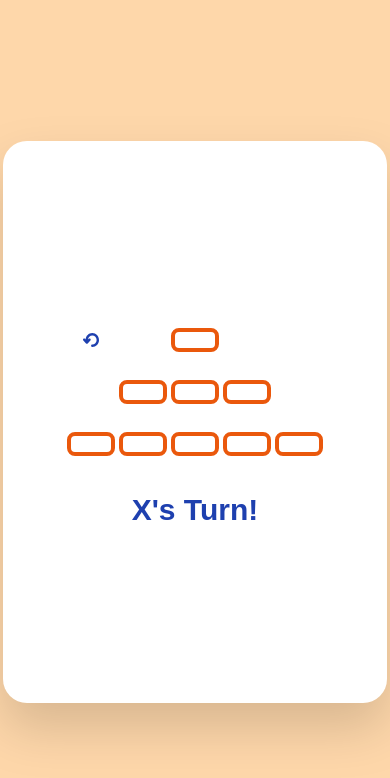
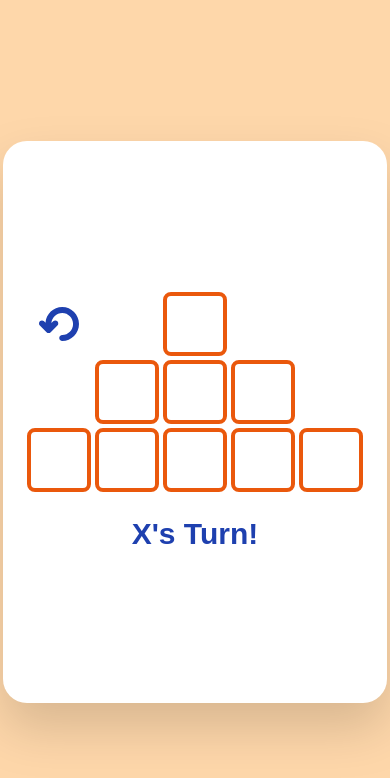
Before and after one commit to ivorinee/OnigiriOXO, a React (Create React App) app: page / in a window 390 px wide. Both pictures are taken after a click on the button "Start". Shown: the top 778 px of the page. Built offline with nearby package versions, Linux system fonts and the light colour scheme.

Commit message:
Modified CSS

```diff
--- a/src/index.css
+++ b/src/index.css
@@ -12,7 +12,7 @@
 
 @layer components {
   .btn-primary {
-    @apply py-2 px-4 rounded-lg border-4 border-orange-600 font-bungee text-3xl text-blue-800;
+    @apply size-20 rounded-lg border-4 border-orange-600 font-bungee text-3xl text-blue-800;
   }
 }
 
@@ -30,10 +30,10 @@ h1 {
   }
 
   .small-redo {
-    @apply py-2 px-4;
+    @apply size-10;
   }
 
   .btn-primary {
-    @apply py-2 px-4 rounded-lg border-4 border-orange-600 font-bungee text-2xl text-blue-800;
+    @apply size-16 rounded-lg border-4 border-orange-600 font-bungee text-3xl text-blue-800;
   }
 }
```
